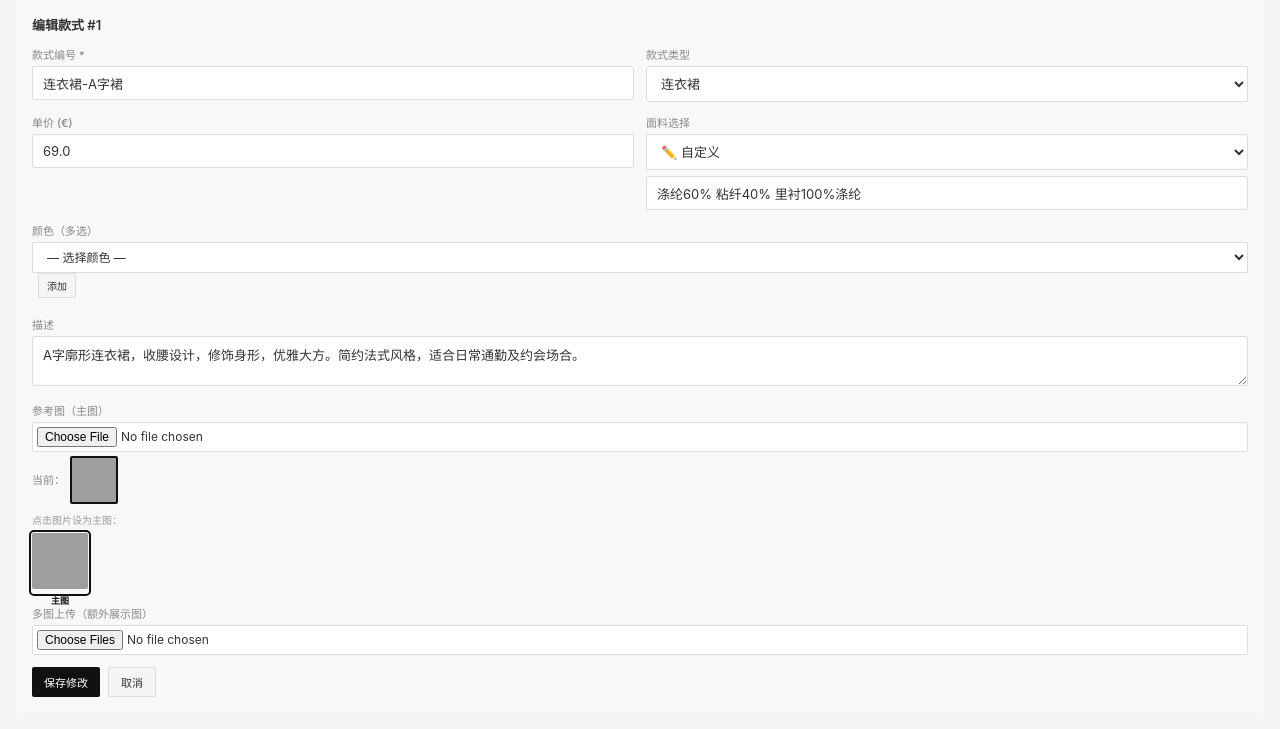
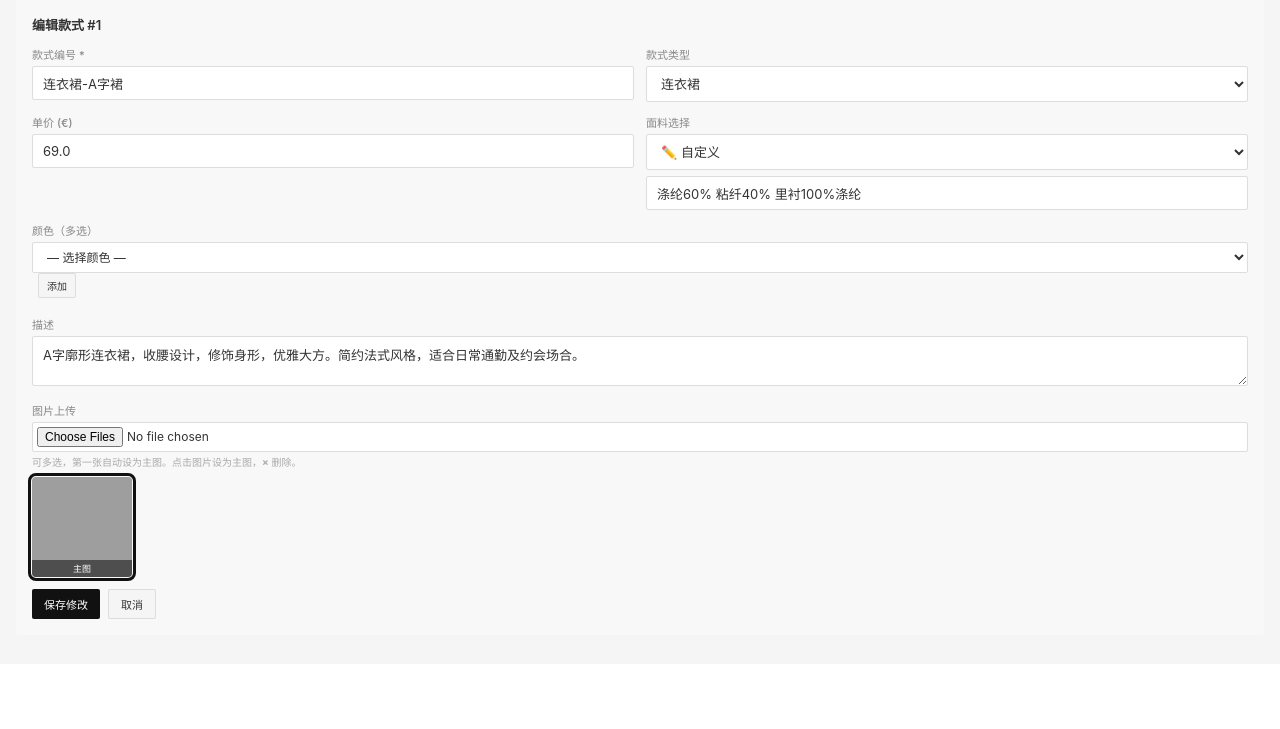
Before and after one commit to song-enzo/luna-atelier, a Flask app: page /admin/styles/edit/1 in a window 1280 px wide. Shown: the part 136-865 px from the top of the page. After the commit the page ends 755 px from the top, so only its background shows below. Run offline with Flask 3, Linux system fonts and the light colour scheme; a user stored in the database is signed in; some libraries are stand-ins or nearby versions; grey boxes are pictures that could not be loaded.

Commit message:
合并图片上传+100px大图+可删图+前端编号验证

```diff
--- a/app.py
+++ b/app.py
@@ -478,24 +478,27 @@ def admin_styles():
                 style.fabric_id = int(fabric_id)
             except ValueError:
                 pass
-        if request.files.get('image') and allowed_file(request.files['image'].filename):
-            style.image_path = save_upload(request.files['image'], 'styles')
-        elif request.files.get('image') and request.files['image'].filename:
-            flash('主图格式不支持，请上传 JPG/PNG/WebP 格式', 'error')
-        # Multi-image gallery upload
-        if request.files.getlist('gallery_files'):
-            gallery_files = request.files.getlist('gallery_files')
-            gallery = []
+        # Images: single upload field "images" (multiple)
+        uploaded_files = request.files.getlist('images')
+        if uploaded_files and any(f.filename for f in uploaded_files):
+            saved_paths = []
             skipped = 0
-            for gf in gallery_files:
-                if gf and gf.filename and allowed_file(gf.filename):
-                    gallery.append(save_upload(gf, 'styles'))
-                elif gf and gf.filename:
+            for f in uploaded_files:
+                if f and f.filename and allowed_file(f.filename):
+                    saved_paths.append(save_upload(f, 'styles'))
+                elif f and f.filename:
                     skipped += 1
             if skipped:
-                flash(f'{skipped} 张图片因格式不支持被跳过（仅支持 JPG/PNG/WebP）', 'error')
-            if gallery:
-                style.gallery = json.dumps(gallery)
+                flash(f'{skipped} 张图片因格式不支持被跳过', 'error')
+            if saved_paths:
+                # First image becomes primary if no existing primary
+                if not style.image_path:
+                    style.image_path = saved_paths[0]
+                    saved_paths = saved_paths[1:]
+                if saved_paths:
+                    existing_gallery = json.loads(style.gallery or '[]')
+                    existing_gallery.extend(saved_paths)
+                    style.gallery = json.dumps(existing_gallery)
         db.session.add(style)
         db.session.commit()
         flash('款式添加成功', 'success')
@@ -529,23 +532,27 @@ def admin_style_edit(id):
     # Fabric
     fabric_id = request.form.get('fabric_id', '').strip()
     style.fabric_id = int(fabric_id) if fabric_id and fabric_id.isdigit() else None
-    if request.files.get('image') and allowed_file(request.files['image'].filename):
-        style.image_path = save_upload(request.files['image'], 'styles')
-    elif request.files.get('image') and request.files['image'].filename:
-        flash('主图格式不支持，请上传 JPG/PNG/WebP 格式', 'error')
-    # Multi-image gallery upload
-    if request.files.getlist('gallery_files'):
-        gallery_files = request.files.getlist('gallery_files')
-        existing_gallery = json.loads(style.gallery or '[]')
+    # Images: single upload field "images" (multiple)
+    uploaded_files = request.files.getlist('images')
+    if uploaded_files and any(f.filename for f in uploaded_files):
+        saved_paths = []
         skipped = 0
-        for gf in gallery_files:
-            if gf and gf.filename and allowed_file(gf.filename):
-                existing_gallery.append(save_upload(gf, 'styles'))
-            elif gf and gf.filename:
+        for f in uploaded_files:
+            if f and f.filename and allowed_file(f.filename):
+                saved_paths.append(save_upload(f, 'styles'))
+            elif f and f.filename:
                 skipped += 1
         if skipped:
-            flash(f'{skipped} 张图片因格式不支持被跳过（仅支持 JPG/PNG/WebP）', 'error')
-        style.gallery = json.dumps(existing_gallery)
+            flash(f'{skipped} 张图片因格式不支持被跳过', 'error')
+        if saved_paths:
+            # First image becomes primary if no existing primary
+            if not style.image_path:
+                style.image_path = saved_paths[0]
+                saved_paths = saved_paths[1:]
+            if saved_paths:
+                existing_gallery = json.loads(style.gallery or '[]')
+                existing_gallery.extend(saved_paths)
+                style.gallery = json.dumps(existing_gallery)
     db.session.commit()
     flash('款式已更新', 'success')
     return redirect(url_for('admin_styles'))
@@ -585,6 +592,54 @@ def admin_set_primary_image(id):
     style.image_path = data['image_path']
     db.session.commit()
     return jsonify({'success': True, 'image_path': style.image_path})
+
+@app.route('/admin/style/<int:id>/delete-image', methods=['POST'])
+@login_required
+def admin_delete_image(id):
+    if current_user.role != 'admin':
+        return jsonify({'error': 'Unauthorized'}), 403
+    style = Style.query.get_or_404(id)
+    data = request.json
+    if not data or not data.get('image_path'):
+        return jsonify({'error': 'image_path required'}), 400
+    img_path = data['image_path']
+    # Remove from gallery or main image
+    if style.image_path == img_path:
+        style.image_path = None
+    else:
+        try:
+            gallery = json.loads(style.gallery or '[]')
+            if img_path in gallery:
+                gallery.remove(img_path)
+            style.gallery = json.dumps(gallery)
+        except:
+            pass
+    db.session.commit()
+    # Also delete physical file
+    full_path = os.path.join(app.config['UPLOAD_FOLDER'], img_path)
+    try:
+        if os.path.exists(full_path):
+            os.remove(full_path)
+    except:
+        pass
+    return jsonify({'success': True})
+
+@app.route('/api/styles/check-name', methods=['GET'])
+@login_required
+def api_check_name():
+    """Check if a style name is already taken. Returns {available: bool, existing_id: int|null}"""
+    name = request.args.get('name', '').strip()
+    exclude_id = request.args.get('exclude_id', type=int, default=0)
+    if not name:
+        return jsonify({'available': False, 'error': '名称不能为空'})
+    query = Style.query.filter(Style.name == name)
+    if exclude_id:
+        query = query.filter(Style.id != exclude_id)
+    existing = query.first()
+    return jsonify({
+        'available': existing is None,
+        'existing_id': existing.id if existing else None
+    })
 
 @app.route('/admin/style/<int:id>/toggle', methods=['POST'])
 @login_required
--- a/templates/admin_styles_edit.html
+++ b/templates/admin_styles_edit.html
@@ -20,6 +20,23 @@
   line-height: 1;
 }
 .color-tag .del-color:hover { color: #c41e3a; }
+.img-item {
+  position:relative; display:inline-block; border-radius:4px; overflow:hidden;
+  width:100px; height:100px; flex-shrink:0; cursor:pointer;
+}
+.img-item img { width:100%; height:100%; object-fit:cover; }
+.img-item .del-btn {
+  position:absolute; top:2px; right:2px; width:22px; height:22px; border-radius:50%;
+  background:rgba(0,0,0,.6); color:#fff; border:none; font-size:14px; line-height:22px;
+  text-align:center; cursor:pointer; display:none;
+}
+.img-item:hover .del-btn { display:block; }
+.img-item .primary-badge {
+  position:absolute; bottom:0; left:0; right:0; text-align:center;
+  background:rgba(0,0,0,.5); color:#fff; font-size:9px; padding:2px 0;
+}
+.img-item:not(.is-primary) { opacity:.7; }
+.img-item.is-primary { opacity:1; outline:3px solid #111; outline-offset:1px; }
 </style>
 
 <div class="page-title" style="padding-bottom:12px;">
@@ -31,11 +48,13 @@
     <h3 style="font-size:13px;font-weight:600;margin-bottom:12px;color:#333;">
       {% if style %}编辑款式 #{{ style.id }}{% else %}添加新款{% endif %}
     </h3>
-    <form method="POST" enctype="multipart/form-data" action="{% if style %}{{ url_for('admin_style_edit', id=style.id) }}{% else %}{{ url_for('admin_styles') }}{% endif %}">
+    <form method="POST" enctype="multipart/form-data" id="styleForm"
+      action="{% if style %}{{ url_for('admin_style_edit', id=style.id) }}{% else %}{{ url_for('admin_styles') }}{% endif %}">
       <div style="display:grid;grid-template-columns:1fr 1fr;gap:12px;">
         <div class="form-group">
           <label>款式编号 *</label>
-          <input type="text" name="name" value="{{ style.name if style else '' }}" required placeholder="如：5003">
+          <input type="text" name="name" id="styleName" value="{{ style.name if style else '' }}" required placeholder="如：5003">
+          <div id="nameStatus" style="font-size:11px;margin-top:2px;"></div>
         </div>
         <div class="form-group">
           <label>款式类型</label>
@@ -104,56 +123,33 @@
       </div>
 
       <div class="form-group">
-        <label>参考图（主图）</label>
-        <input type="file" name="image" accept="image/*" style="padding:4px;font-size:12px;">
-        {% if style and style.image_path %}
-        <div style="margin-top:4px;">
-          <span style="font-size:11px;color:#888;">当前：</span>
-          <img src="{{ url_for('static', filename=style.image_path) }}" style="width:48px;height:48px;object-fit:cover;border-radius:2px;vertical-align:middle;border:2px solid #111;">
-        </div>
-        {% endif %}
-        <!-- All images for this style: click to set as primary -->
-        {% if style %}
-        <div style="margin-top:8px;">
-          <span style="font-size:10px;color:#999;display:block;margin-bottom:6px;">点击图片设为主图：</span>
-          <div style="display:flex;gap:6px;flex-wrap:wrap;" id="imageSelector">
+        <label>图片上传</label>
+        <input type="file" name="images" accept="image/*" multiple style="padding:4px;font-size:12px;">
+        <div style="font-size:10px;color:#aaa;margin-top:2px;">可多选，第一张自动设为主图。点击图片设为主图，<b>×</b> 删除。</div>
+        <!-- Image gallery: existing + preview -->
+        <div id="imageGallery" style="display:flex;gap:8px;flex-wrap:wrap;margin-top:8px;">
+          {% if style %}
             {% set all_imgs = [] %}
             {% if style.image_path %}{% set _ = all_imgs.append(style.image_path) %}{% endif %}
             {% set gallery = style.gallery|default('[]')|from_json %}
             {% for g in gallery %}{% set _ = all_imgs.append(g) %}{% endfor %}
             {% for img_path in all_imgs %}
-            <div style="position:relative;display:inline-block;{% if img_path == style.image_path %}outline:2px solid #111;outline-offset:1px;{% endif %}border-radius:2px;">
-              <img src="{{ url_for('static', filename=img_path) }}" style="width:56px;height:56px;object-fit:cover;border-radius:2px;cursor:pointer;{% if img_path == style.image_path %}opacity:1;{% else %}opacity:.7;{% endif %}"
-                   data-path="{{ img_path }}"
-                   onclick="setPrimaryImage(this, '{{ img_path }}')"
-                   title="{% if img_path == style.image_path %}当前主图{% else %}点击设为主图{% endif %}">
-              {% if img_path == style.image_path %}
-              <span style="position:absolute;bottom:-14px;left:50%;transform:translateX(-50%);font-size:9px;color:#111;font-weight:600;white-space:nowrap;">主图</span>
-              {% endif %}
+            <div class="img-item {% if img_path == style.image_path %}is-primary{% endif %}" data-path="{{ img_path }}">
+              <img src="{{ url_for('static', filename=img_path) }}"
+                   onclick="setPrimary('{{ img_path }}')">
+              <button class="del-btn" onclick="deleteImage('{{ img_path }}')">&times;</button>
+              {% if img_path == style.image_path %}<div class="primary-badge">主图</div>{% endif %}
             </div>
             {% endfor %}
-          </div>
+          {% endif %}
+          <!-- JavaScript will append previews here -->
+          <div id="imagePreviewContainer" style="display:flex;gap:8px;flex-wrap:wrap;"></div>
         </div>
-        {% endif %}
-      </div>
-
-      <div class="form-group">
-        <label>多图上传（额外展示图）</label>
-        <input type="file" name="gallery_files" accept="image/*" multiple style="padding:4px;font-size:12px;">
-        {% if style and style.gallery %}
-        {% set gallery = style.gallery|default('[]')|from_json %}
-        {% if gallery %}
-        <div style="margin-top:4px;display:flex;gap:4px;flex-wrap:wrap;">
-          {% for g in gallery %}
-          <img src="{{ url_for('static', filename=g) }}" style="width:48px;height:48px;object-fit:cover;border-radius:2px;border:1px solid #eee;">
-          {% endfor %}
-        </div>
-        {% endif %}
-        {% endif %}
+        <input type="hidden" name="delete_images" id="deleteImagesField" value="">
       </div>
 
       <div style="display:flex;gap:8px;margin-top:4px;">
-        <button type="submit" class="btn-admin dark">{% if style %}保存修改{% else %}保存{% endif %}</button>
+        <button type="submit" class="btn-admin dark" id="saveBtn">{% if style %}保存修改{% else %}保存{% endif %}</button>
         <a href="{{ url_for('admin_styles') }}" class="btn-admin light">取消</a>
       </div>
     </form>
@@ -161,6 +157,8 @@
 </div>
 
 <script>
+var styleId = {{ style.id if style else 0 }};
+
 // Fabric select: show custom input when __custom__ selected
 var fabricSelects = document.querySelectorAll('select[name="fabric_id"]');
 fabricSelects.forEach(function(sel){
@@ -182,7 +180,6 @@ function addColor(){
   var sel = document.getElementById('colorSelect');
   var val = sel.value;
   if(!val) return;
-  // Check if already added
   var existing = document.querySelectorAll('#colorTags .color-tag');
   for(var i = 0; i < existing.length; i++){
     if(existing[i].textContent.trim().replace('×','') === val) return;
@@ -194,17 +191,14 @@ function addColor(){
   sel.value = '';
   updateColorsField();
 }
-
 function updateColorsField(){
   var tags = document.querySelectorAll('#colorTags .color-tag');
   var colors = [];
-  tags.forEach(function(t){
-    colors.push(t.textContent.trim().replace('×',''));
-  });
+  tags.forEach(function(t){ colors.push(t.textContent.trim().replace('×','')); });
   document.getElementById('colorsField').value = JSON.stringify(colors);
 }
 
-// Initialize: if editing, show custom fabric input if fabric_info exists but no fabric_id
+// Initialize: show custom fabric input if needed
 {% if style and not style.fabric_id and style.fabric_info %}
 document.addEventListener('DOMContentLoaded', function(){
   var sel = document.querySelector('select[name="fabric_id"]');
@@ -216,9 +210,39 @@ document.addEventListener('DOMContentLoaded', function(){
 });
 {% endif %}
 
-// Set primary image via AJAX
-function setPrimaryImage(el, path){
-  var styleId = {{ style.id if style else 0 }};
+// ---- Image Management ----
+
+// File input preview: show selected files immediately
+document.querySelector('input[name="images"]').addEventListener('change', function(e){
+  var container = document.getElementById('imagePreviewContainer');
+  container.innerHTML = '';
+  var files = e.target.files;
+  for(var i = 0; i < files.length; i++){
+    (function(file){
+      var reader = new FileReader();
+      reader.onload = function(ev){
+        var div = document.createElement('div');
+        div.className = 'img-item' + (i === 0 ? ' is-primary' : '');
+        div.dataset.temp = '1';
+        var img = document.createElement('img');
+        img.src = ev.target.result;
+        img.style.cursor = 'default';
+        div.appendChild(img);
+        if(i === 0){
+          var badge = document.createElement('div');
+          badge.className = 'primary-badge';
+          badge.textContent = '新主图';
+          div.appendChild(badge);
+        }
+        container.appendChild(div);
+      };
+      reader.readAsDataURL(file);
+    })(files[i]);
+  }
+});
+
+// Set primary image (existing)
+function setPrimary(path){
   if(!styleId) return;
   fetch('/admin/style/' + styleId + '/set-primary', {
     method: 'POST',
@@ -227,15 +251,60 @@ function setPrimaryImage(el, path){
   })
   .then(function(r){ return r.json(); })
   .then(function(data){
-    if(data.success){
-      location.reload();
-    } else {
-      alert('设置失败');
-    }
+    if(data.success) location.reload();
+    else alert('设置失败');
   })
-  .catch(function(){
-    alert('请求失败');
-  });
+  .catch(function(){ alert('请求失败'); });
 }
+
+// Delete image (existing)
+function deleteImage(path){
+  if(!styleId) return;
+  if(!confirm('确认删除此图片？')) return;
+  fetch('/admin/style/' + styleId + '/delete-image', {
+    method: 'POST',
+    headers: {'Content-Type': 'application/json'},
+    body: JSON.stringify({image_path: path})
+  })
+  .then(function(r){ return r.json(); })
+  .then(function(data){
+    if(data.success) location.reload();
+    else alert('删除失败');
+  })
+  .catch(function(){ alert('请求失败'); });
+}
+
+// ---- Name uniqueness check (AJAX) before submit ----
+var nameCheckTimer = null;
+var nameAvailable = true;
+
+document.getElementById('styleName').addEventListener('input', function(){
+  var name = this.value.trim();
+  var status = document.getElementById('nameStatus');
+  if(!name){ status.textContent = ''; nameAvailable = true; return; }
+  if(nameCheckTimer) clearTimeout(nameCheckTimer);
+  nameCheckTimer = setTimeout(function(){
+    fetch('/api/styles/check-name?name=' + encodeURIComponent(name) + '&exclude_id=' + styleId)
+      .then(function(r){ return r.json(); })
+      .then(function(data){
+        if(data.available){
+          status.innerHTML = '<span style="color:#4a7;">✓ 编号可用</span>';
+          nameAvailable = true;
+        } else {
+          status.innerHTML = '<span style="color:#c41e3a;">✗ 编号已被使用（款式 #' + data.existing_id + '）</span>';
+          nameAvailable = false;
+        }
+      });
+  }, 400);
+});
+
+// Prevent form submit if name not available
+document.getElementById('styleForm').addEventListener('submit', function(e){
+  if(!nameAvailable && document.getElementById('styleName').value.trim()){
+    e.preventDefault();
+    alert('编号已被使用，请换一个编号');
+    document.getElementById('styleName').focus();
+  }
+});
 </script>
 {% endblock %}
```
